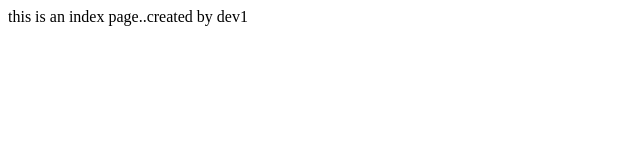
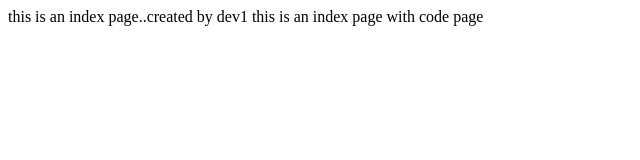
Before and after one commit to Fathimathul-Hansa/batch-2-demo-mimic, a plain HTML site: page index.html in a window 1280 px wide. Shown: the whole page, without its empty margins (0-640 px from the left). Drawn offline with Linux system fonts and the light colour scheme.

Commit message:
modified index page

```diff
--- a/index.html
+++ b/index.html
@@ -7,5 +7,6 @@
 </head>
 <body>
     this is an index page..created by dev1
+    this is an index page with code page
 </body>
 </html>
```
